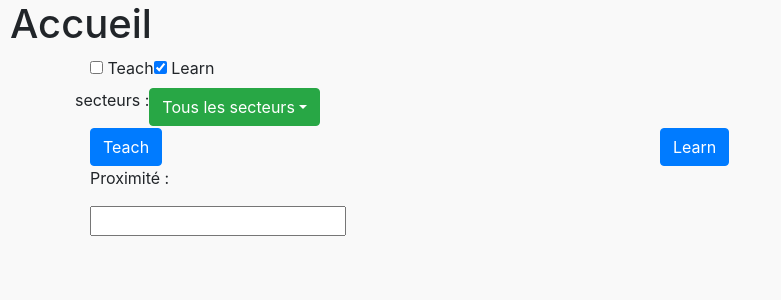
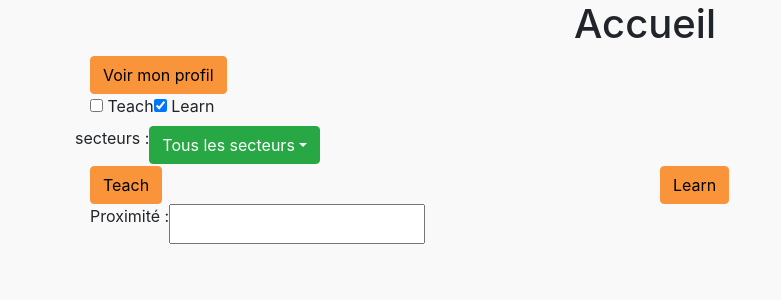
Before and after one commit to NoeLibon/Hackathon2022, a React (Create React App) app in the folder my-react-app/: page /Home in a window 1280 px wide. Shown: the top 300 px of the page, without its empty margins (0-781 px from the left). Built offline with nearby package versions, Linux system fonts and the light colour scheme.

Commit message:
fix Index page

```diff
--- a/my-react-app/src/App.css
+++ b/my-react-app/src/App.css
@@ -1,3 +1,14 @@
-div {
-    height:100%;
+.orangeButton {
+    background-color:#f9943b !important;
+    border-color: #f9943b !important;
+    color:#000 !important;
 }
+
+h1{
+    text-align: center;
+}
+
+#localite{
+    display: flex;
+    flex-wrap: wrap;
+}
--- a/my-react-app/src/pages/Call.js
+++ b/my-react-app/src/pages/Call.js
@@ -37,6 +37,7 @@ class Call extends React.Component {
             camerasAndChat: {
                 display: "flex",
                 flexDirection: "row",
+                height: "100%",
             },
             otherCamera: {
                 display: "flex",
@@ -64,6 +65,7 @@ class Call extends React.Component {
             },
             body: {
                 overflow: "hidden",
+                height: "100%",
             },
         };
         return (
--- a/my-react-app/src/pages/Home.js
+++ b/my-react-app/src/pages/Home.js
@@ -10,9 +10,7 @@ class Home extends React.Component {
                 <h1>Accueil</h1>
                 <Container>
                     <div id='boutonProfil'>
-                   {/* <Row>
-                        <Col><Link to="/Profile"><Button className="orangeButton" id='boutonProfil'>Voir mon profil</Button></Link></Col>
-                   </Row>*/}
+                   <Link to="/Profile"><Button className="orangeButton" id='boutonProfil'>Voir mon profil</Button></Link>
 
                     <form>
                         <input type="checkbox" name='Teach' id='teach'></input> <label for="teach">Teach</label>
```
